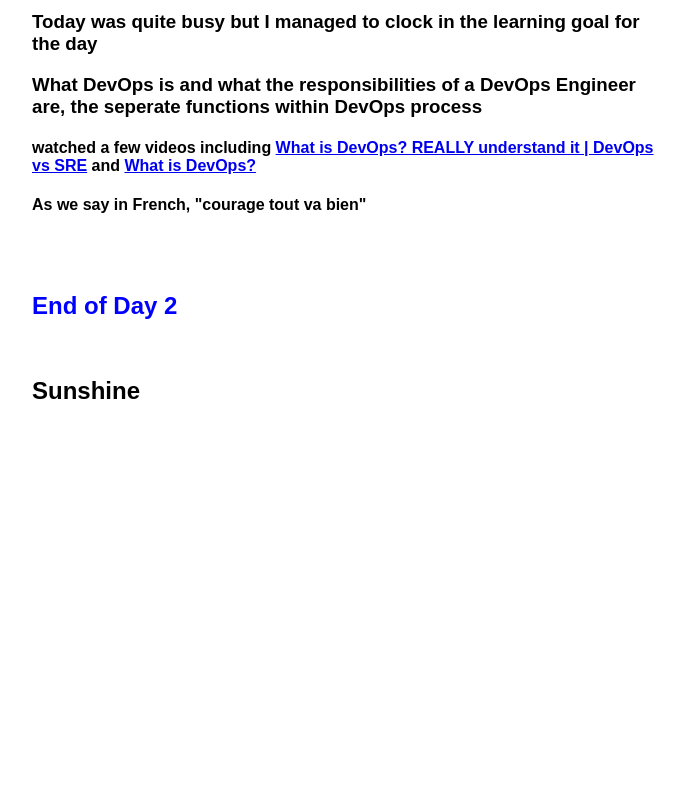
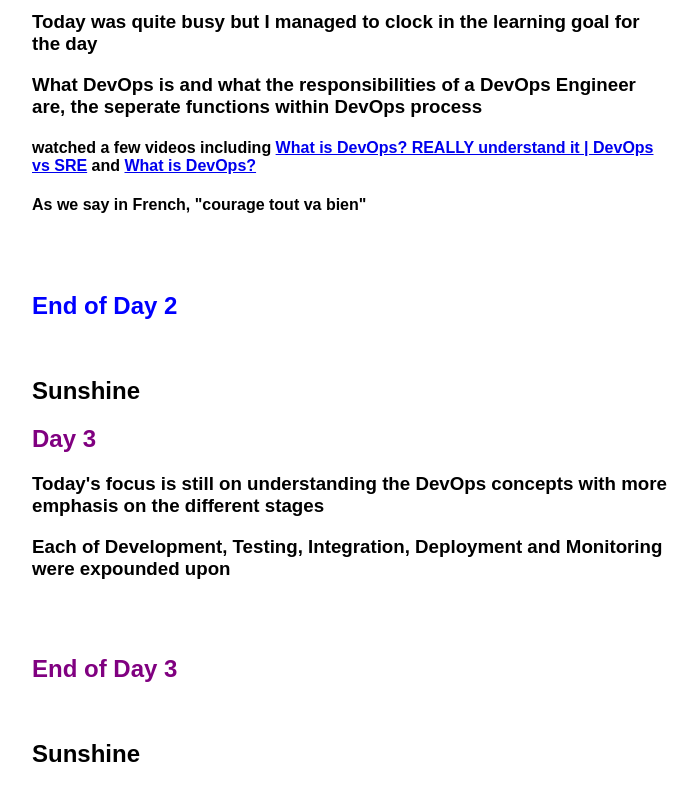
Before and after one commit to dimanche20/my-first-static-web-app, a website: page src/index.html in a window 1280 px wide. Shown: the part 782-1582 px from the top of the page, without its empty margins (288-986 px from the left). Before the commit the page ends 1227 px from the top, so only its background shows below. Drawn offline with Linux system fonts and the light colour scheme.

Commit message:
Update index.html

```diff
--- a/src/index.html
+++ b/src/index.html
@@ -36,6 +36,19 @@
     <h2 style="color:blue">End of Day 2</h2>
     <br>
     <h2><b>Sunshine</b></h2>
+
+    <h2 style="color:Purple">Day 3</h2>
+    <h3>Today's focus is still on understanding the DevOps concepts with more emphasis on the different stages</h3>
+    <h3>Each of <b>Development, Testing, Integration, Deployment and Monitoring</b> were expounded upon</h3>
+
+    <!-- <h4>Focus will change though to IaC once the DevOps Intros are completed</h4>
+    <h4>As we say in French, "courage tout va bien" </h4>  -->
+
+    <br>
+    <br>
+    <h2 style="color:purple">End of Day 3</h2>
+    <br>
+    <h2><b>Sunshine</b></h2>
   </main>
 </body>
 
```
